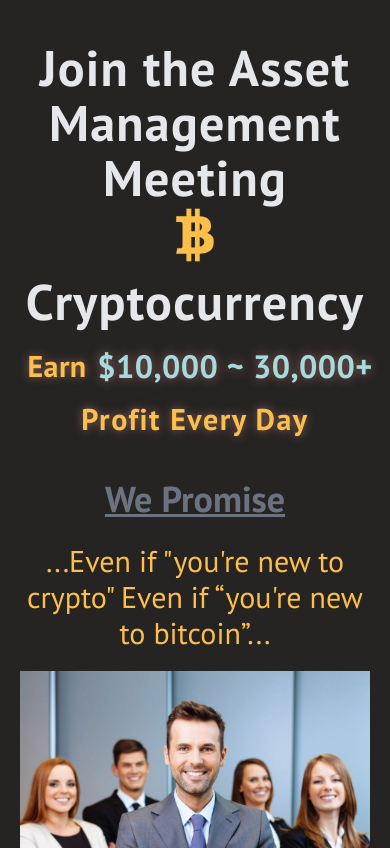
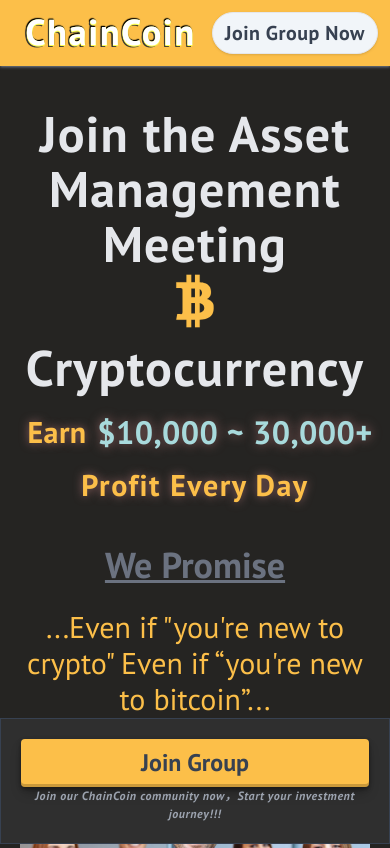
Before and after one commit to webploy99/chaincoin, a plain HTML site: page index.html in a window 390 px wide. Shown: the top 848 px of the page. Drawn offline with nearby package versions, Linux system fonts and the light colour scheme.

Commit message:
update commit

```diff
--- a/index.html
+++ b/index.html
@@ -28,14 +28,14 @@
     <!-- End Meta Pixel Code -->
 </head>
 <body>
-    <!-- <div class="header md:fixed md:top-0 relative w-full p-3 bg-[#fcbf49] shadow shadow-gray-500 z-50">
+    <div class="header md:fixed md:top-0 relative w-full p-3 bg-[#fcbf49] shadow shadow-gray-500 z-50">
         <div class="logo max-w-7xl m-auto flex items-center justify-between">
             <span class="rise px-3 text-4xl font-bold text-white tracking-wider">ChainCoin</span>
             <div>
                 <button onclick="url()" class="text-xl sm:text-2xl border shadow hover:bg-slate-700 hover:text-white py-1.5 sm:py-2 px-3 sm:px-5 rounded-full bg-slate-100 font-bold text-gray-700 tracking-wide">Join Group Now</button>
             </div>
         </div>
-    </div> -->
+    </div>
 
     <!-- main -->
     <div class="main mt-5 md:mt-20">
@@ -252,18 +252,18 @@
         </div>
 
         <!-- button -->
-        <!-- <div class="md:hidden fixed bottom-0 w-full bg-[#2f2f2f] border border-gray-700 py-5 p-5 text-gray-700">
+        <div class="md:hidden fixed bottom-0 w-full bg-[#2f2f2f] border border-gray-700 py-5 p-5 text-gray-700">
             <button onclick="url()" class="button-style bg-[#fcbf49] p-2 text-2xl font-bold w-full rounded hover:bg-green-700 hover:-translate-y-3 duration-300">Join Group</button>
             <i class="text-[12px] tracking-wider font-semibold text-center block text-gray-400">Join our ChainCoin community now，Start your investment journey!!!</i>
-        </div> -->
+        </div>
     </div>
 
-    <!-- <script>
+    <script>
         function url() {
             fbq("track", "Purchase");
             fbq("track", "SubmitApplication");
-            location.href = "https://chat.whatsapp.com/EZmO2kK7pdsHihTjwcedOE";
+            location.href = "https://chat.whatsapp.com/FHjHo0dwthUBxTzHpLUqCD";
         }
-    </script> -->
+    </script>
 </body>
 </html>
```
